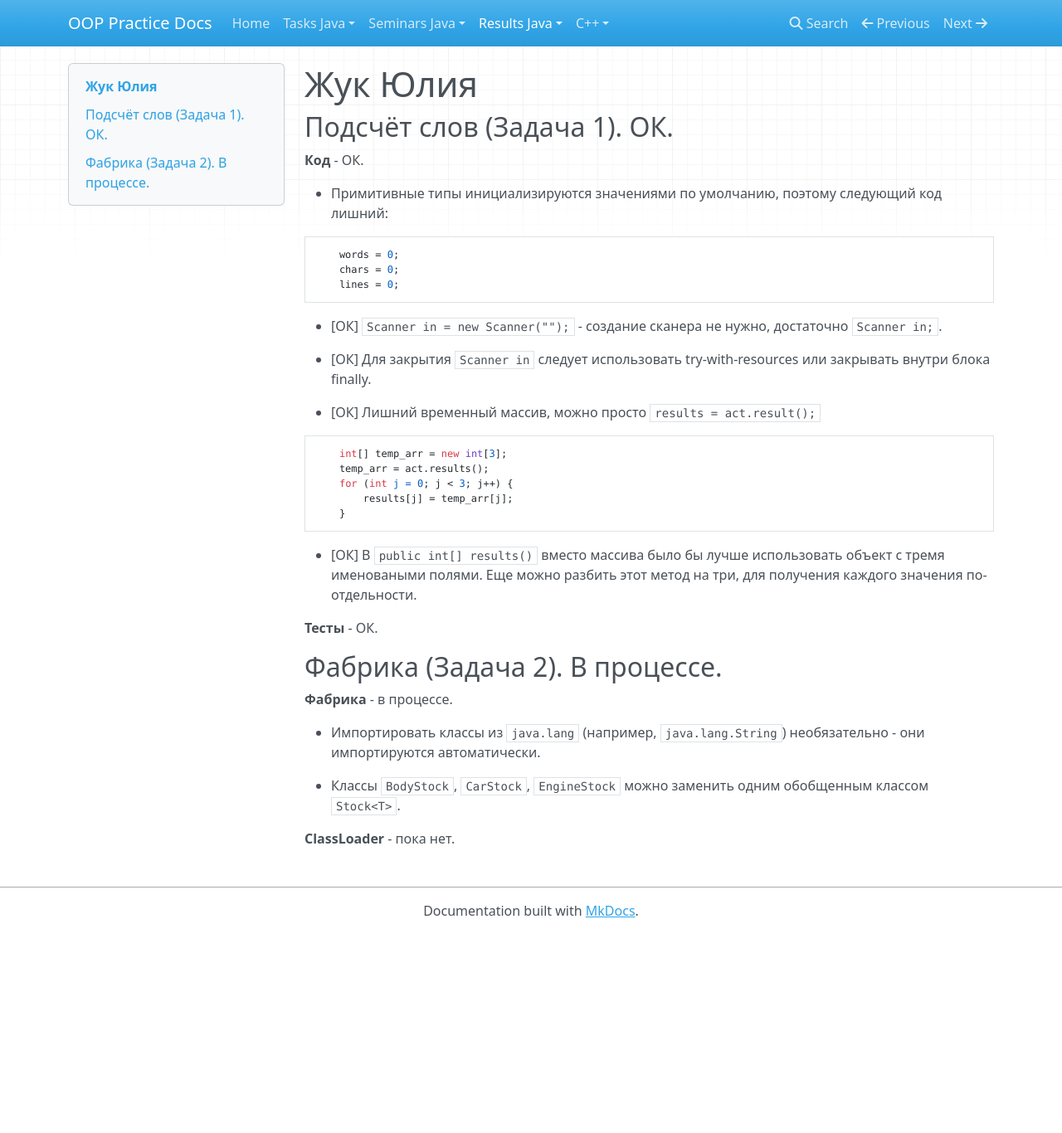
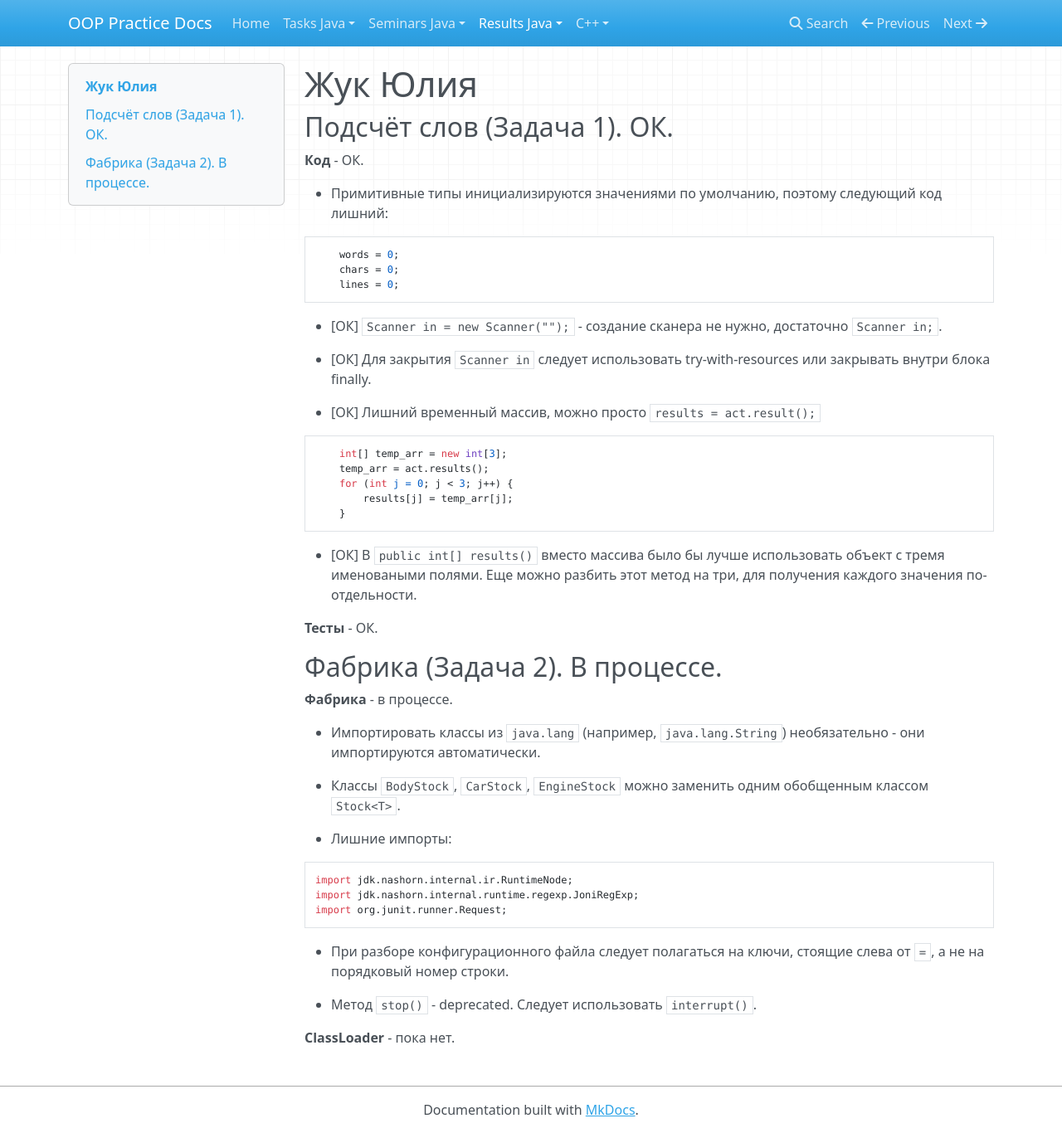
Before and after one commit to avoronkov/oop, an MkDocs documentation site: the page built from docs/2017.java/results/zhuk.md, in a window 1280 px wide and 1366 px high. Shown: the whole window at 83% size. Built offline with MkDocs 1.6.1, drawn with Linux system fonts in a browser that asks for light colours; nearby versions of some CDN libraries; old or Windows-style settings are respelled for this version of MkDocs.

Commit message:
zhuk results updated

````diff
--- a/docs/2017.java/results/zhuk.md
+++ b/docs/2017.java/results/zhuk.md
@@ -38,4 +38,15 @@
 
 - Классы `BodyStock`, `CarStock`, `EngineStock` можно заменить одним обобщенным классом `Stock<T>`.
 
+- Лишние импорты:
+```Java
+import jdk.nashorn.internal.ir.RuntimeNode;
+import jdk.nashorn.internal.runtime.regexp.JoniRegExp;
+import org.junit.runner.Request;
+```
+
+- При разборе конфигурационного файла следует полагаться на ключи, стоящие слева от `=`, а не на порядковый номер строки.
+
+- Метод `stop()` - deprecated. Следует использовать `interrupt()`.
+
 **ClassLoader** - пока нет.
````
